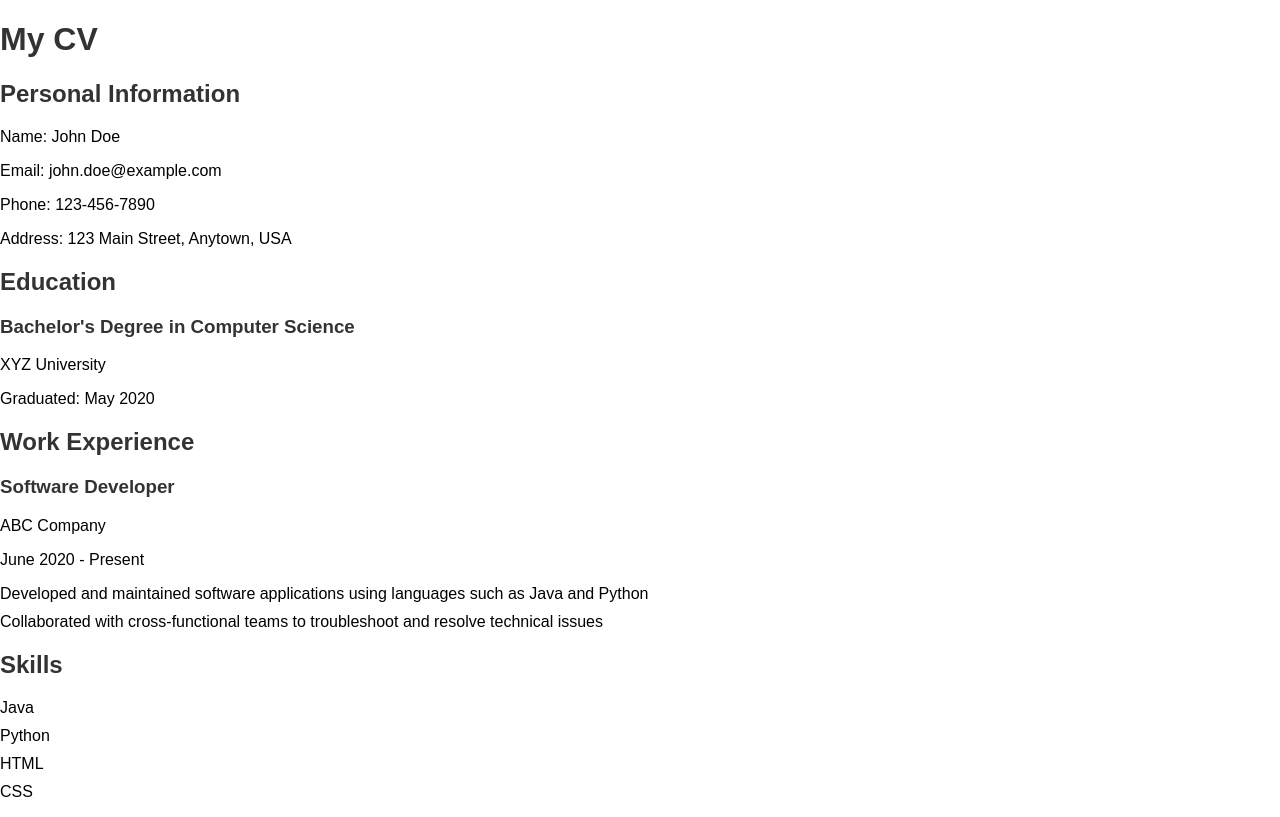
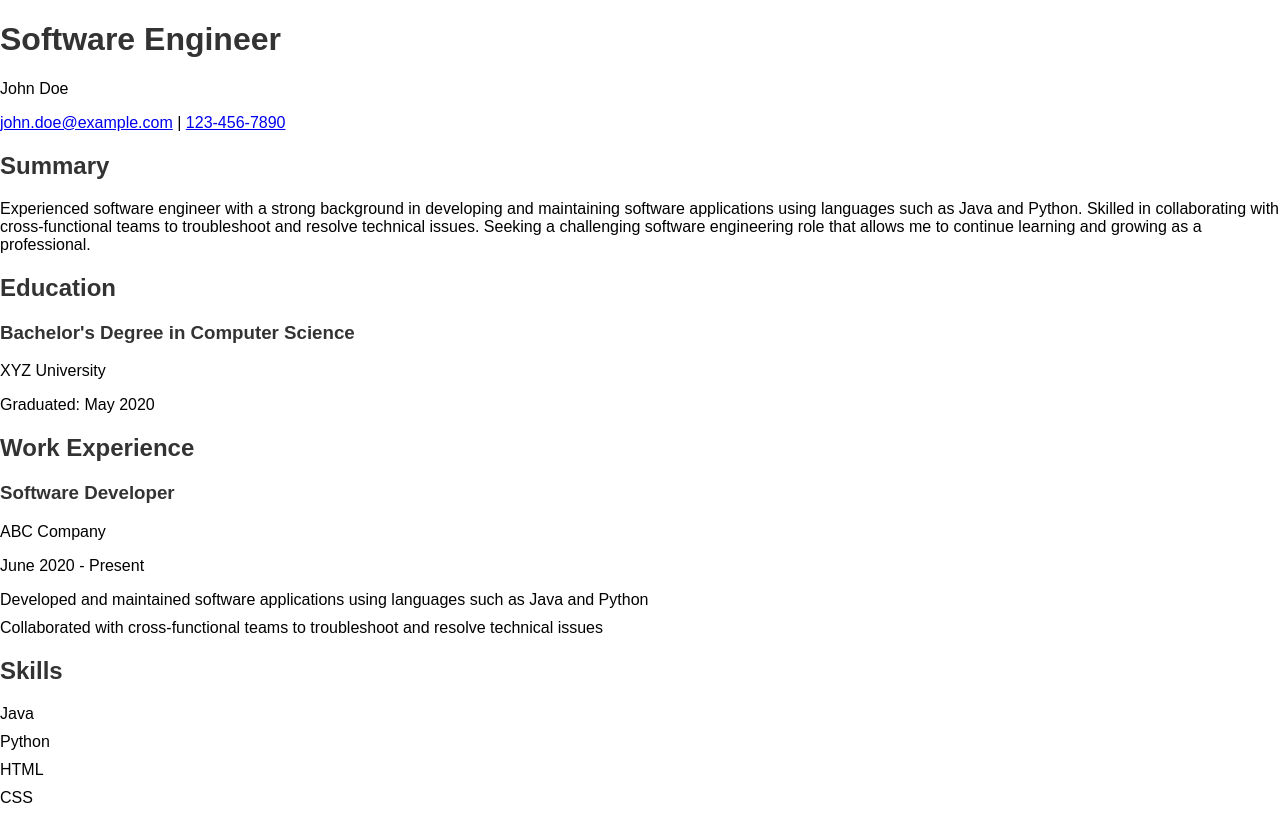
Before and after one commit to leonidas1312/resume, a plain HTML site: page index.html in a window 1280 px wide. Drawn offline with Linux system fonts and the light colour scheme.

Commit message:
Update index.html

```diff
--- a/index.html
+++ b/index.html
@@ -1,23 +1,32 @@
 <!DOCTYPE html>
 <html>
 <head>
-  <title>My CV</title>
+  <title>Software Engineer CV</title>
   <link rel="stylesheet" type="text/css" href="style.css">
 </head>
 <body>
-  <h1>My CV</h1>
-
-  <h2>Personal Information</h2>
-  <p>Name: John Doe</p>
-  <p>Email: john.doe@example.com</p>
-  <p>Phone: 123-456-7890</p>
-  <p>Address: 123 Main Street, Anytown, USA</p>
-
+  <header>
+    <h1>Software Engineer</h1>
+    <p>John Doe</p>
+    <p>
+      <a href="mailto:john.doe@example.com">john.doe@example.com</a> |
+      <a href="tel:123-456-7890">123-456-7890</a>
+    </p>
+  </header>
+  <main>
+    <section>
+      <h2>Summary</h2>
+      <p>
+        Experienced software engineer with a strong background in developing and maintaining software applications using languages such as Java and Python. Skilled in collaborating with cross-functional teams to troubleshoot and resolve technical issues. Seeking a challenging software engineering role that allows me to continue learning and growing as a professional.
+      </p>
+    </section>
+    <section>
       <h2>Education</h2>
       <h3>Bachelor's Degree in Computer Science</h3>
       <p>XYZ University</p>
       <p>Graduated: May 2020</p>
-
+    </section>
+    <section>
       <h2>Work Experience</h2>
       <h3>Software Developer</h3>
       <p>ABC Company</p>
@@ -26,7 +35,8 @@
         <li>Developed and maintained software applications using languages such as Java and Python</li>
         <li>Collaborated with cross-functional teams to troubleshoot and resolve technical issues</li>
       </ul>
-
+    </section>
+    <section>
       <h2>Skills</h2>
       <ul>
         <li>Java</li>
@@ -34,5 +44,7 @@
         <li>HTML</li>
         <li>CSS</li>
       </ul>
+    </section>
+  </main>
 </body>
 </html>
```
Lines whose indentation alone changed are shown as unchanged.
